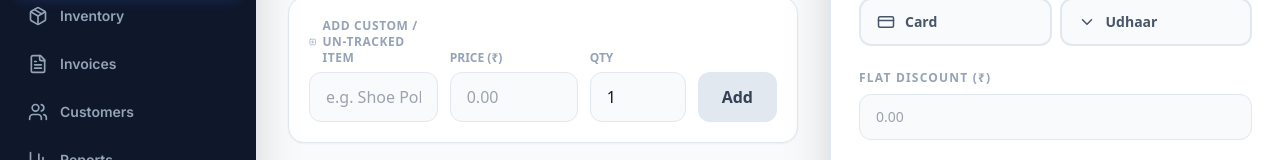
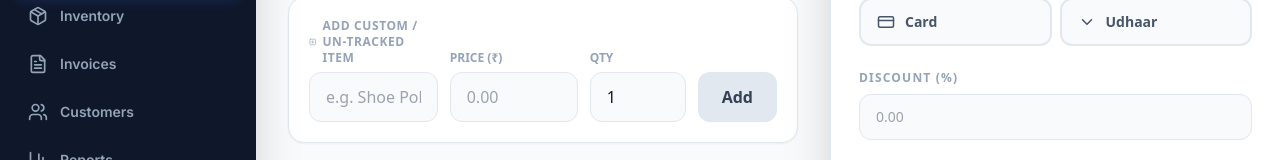
Before and after one commit to rounak713/rocky-footware-bill-app, a React (Vite) app in the folder frontend/: page /billing in a window 1280 px wide. Shown: the part 215-375 px from the top of the page. Built offline with nearby package versions, Linux system fonts and the light colour scheme; sample sign-in values are in the browser's storage.

Commit message:
feat: change POS discount from flat rupee amount to percentage of subtotal

```diff
--- a/frontend/src/pages/POSBilling.jsx
+++ b/frontend/src/pages/POSBilling.jsx
@@ -173,7 +173,8 @@ export default function POSBilling() {
   };
 
   const subtotal = cart.reduce((acc, i) => acc + parseFloat(i.price) * i.qty, 0);
-  const discountAmt = parseFloat(discount) || 0;
+  const discountPercent = parseFloat(discount) || 0;
+  const discountAmt = subtotal * (discountPercent / 100);
   const total = subtotal - discountAmt;
 
   const handleCheckout = async () => {
@@ -425,7 +426,7 @@ export default function POSBilling() {
 
             {/* Discount */}
             <div>
-              <label className="text-xs font-bold text-slate-400 uppercase tracking-widest block mb-2">Flat Discount (₹)</label>
+              <label className="text-xs font-bold text-slate-400 uppercase tracking-widest block mb-2">Discount (%)</label>
               <input
                 type="number"
                 value={discount}
```
